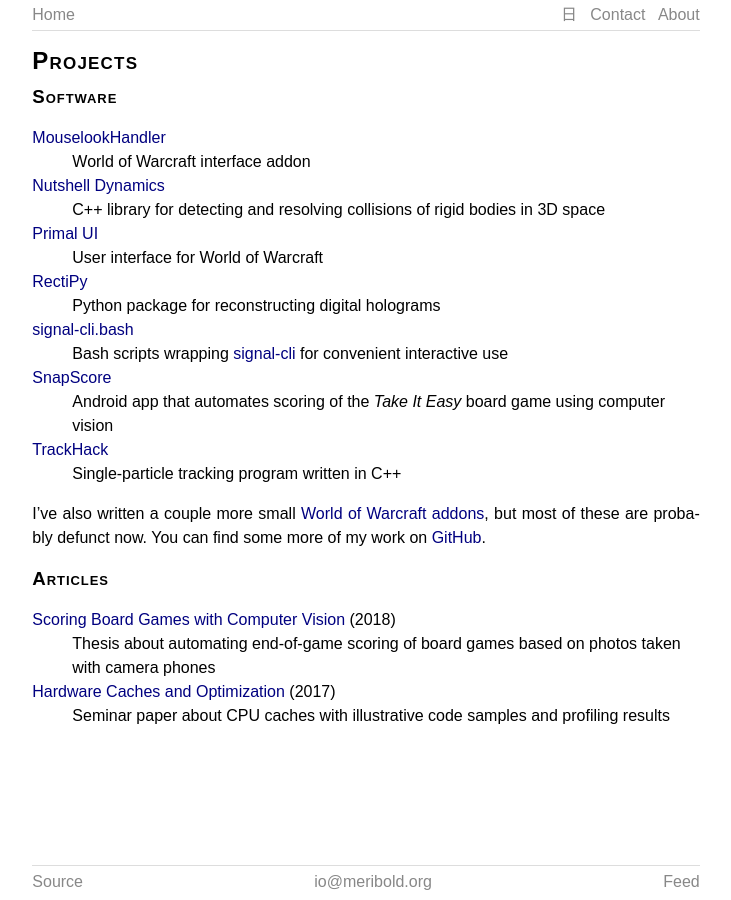
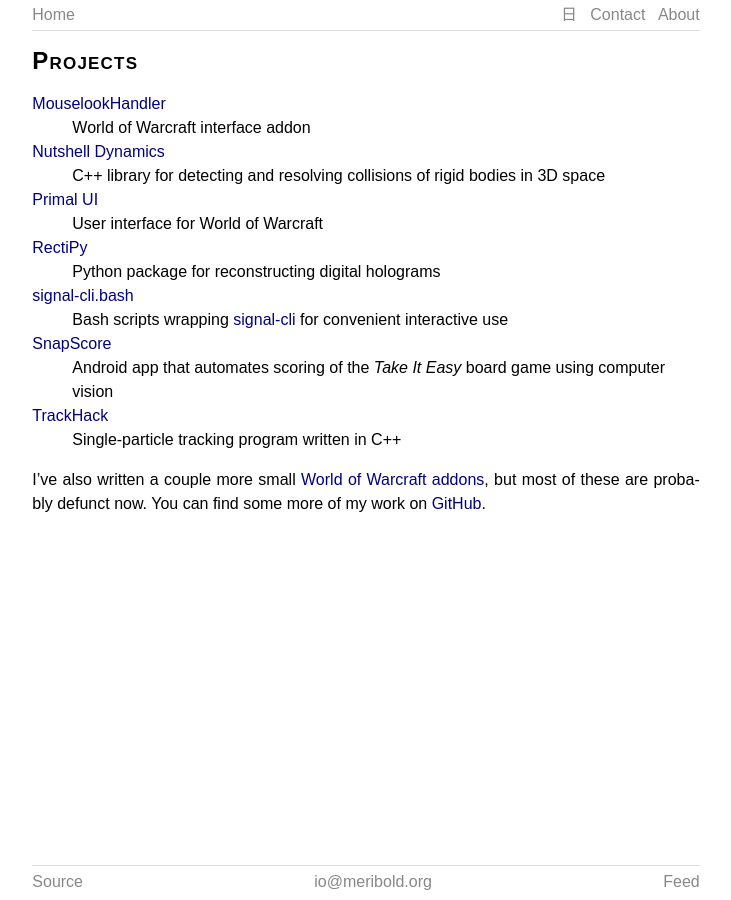
Before and after one commit to meribold/meribold.org, a Jekyll site: the page built from projects.md, in a window 1280 px wide. Shown: the whole page, without its empty margins (274-1005 px from the left). Built offline with Jekyll 4.4.1, drawn with Linux system fonts in a browser that asks for light colours.

Commit message:
Remove "Articles" section from the projects page
The removed links still appear on the index page since 50eec7af3accd01e.

```diff
--- a/projects.md
+++ b/projects.md
@@ -2,11 +2,9 @@
 layout: page
 title: Projects
 description: A list of programs I wrote and other projects.
-last_modified_at: 2017-10-09
+last_modified_at: 2021-10-30T22:22+08:00
 permalink: /projects/
 ---
-
-## Software
 
 {% for project in site.projects %}
 [{{ project.title | escape }}]({{ project.url | relative_url }})
@@ -16,18 +14,6 @@ permalink: /projects/
 I've also written a couple more small [World of Warcraft addons][curseforge], but most of
 these are probably defunct now.  You can find some more of my work on [GitHub][].
 
-## Articles
-
-[Scoring Board Games with Computer Vision][1] (2018)
-: Thesis about automating end-of-game scoring of board games based on photos taken with
-  camera phones
-
-[Hardware Caches and Optimization][2] (2017)
-: Seminar paper about CPU caches with illustrative code samples and profiling results
-
-[1]: https://s3.eu-central-1.amazonaws.com/meribold.org/thesis.pdf
-[2]: {{ "/assets/cache-paper.pdf" | relative_url }}
-
 [GitHub]: https://github.com/meribold
 [curseforge]: https://www.curseforge.com/members/meribold/projects
 [flutterrust]: https://github.com/meribold/flutterrust
```
